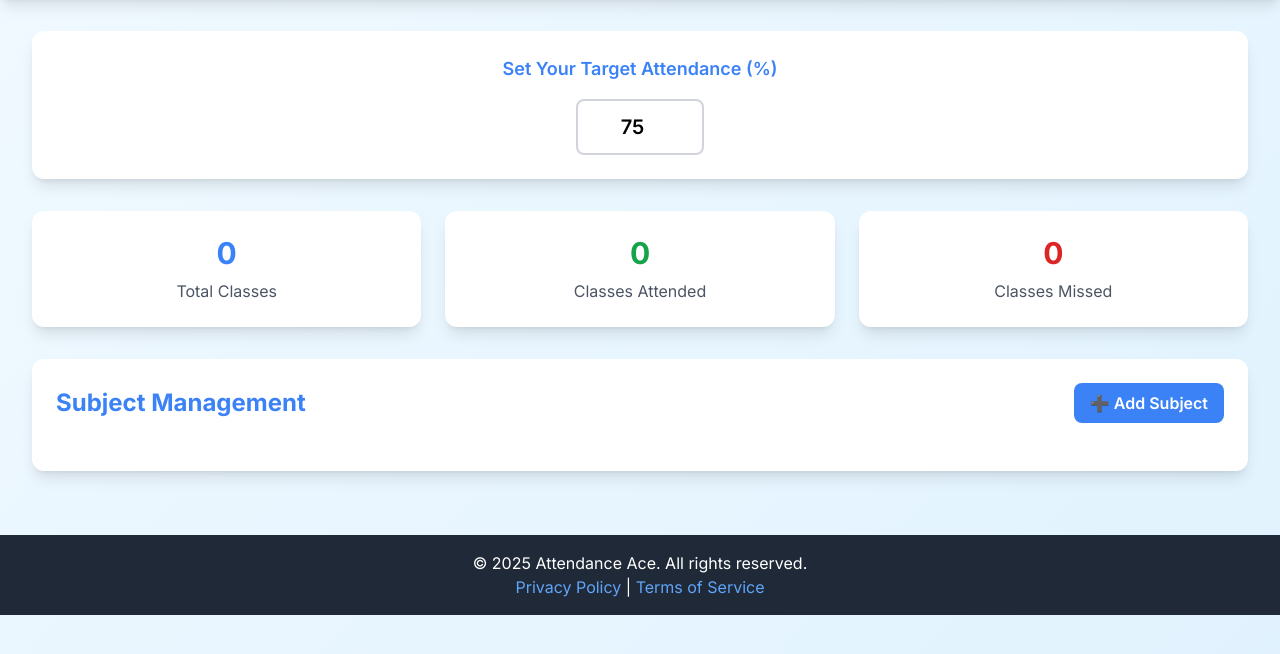
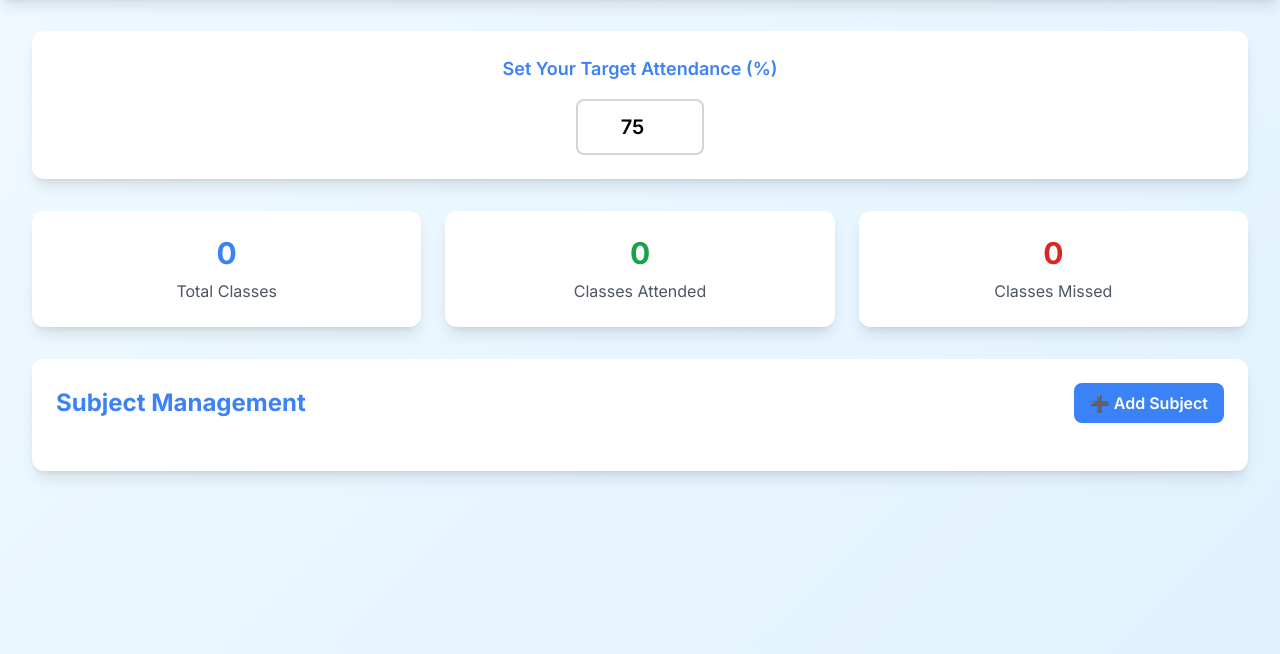
Before and after one commit to mohitsharma02236/attendance-calculator, a plain HTML site: page index.html in a window 1280 px wide. Shown: the part 66-720 px from the top of the page. Drawn offline with nearby package versions, Linux system fonts and the light colour scheme.

Commit message:
Update index.html

```diff
--- a/index.html
+++ b/index.html
@@ -207,13 +207,6 @@
         </div>
     </main>
 
-    <!-- Footer with Legal Links -->
-    <footer class="bg-gray-800 text-white text-center py-4">
-        <p>&copy; 2025 Attendance Ace. All rights reserved.</p>
-        <a href="privacy.html" class="text-blue-400 hover:text-blue-300">Privacy Policy</a> |
-        <a href="terms.html" class="text-blue-400 hover:text-blue-300">Terms of Service</a>
-    </footer>
-
     <script src="script.js"></script>
 </body>
 </html>
```
